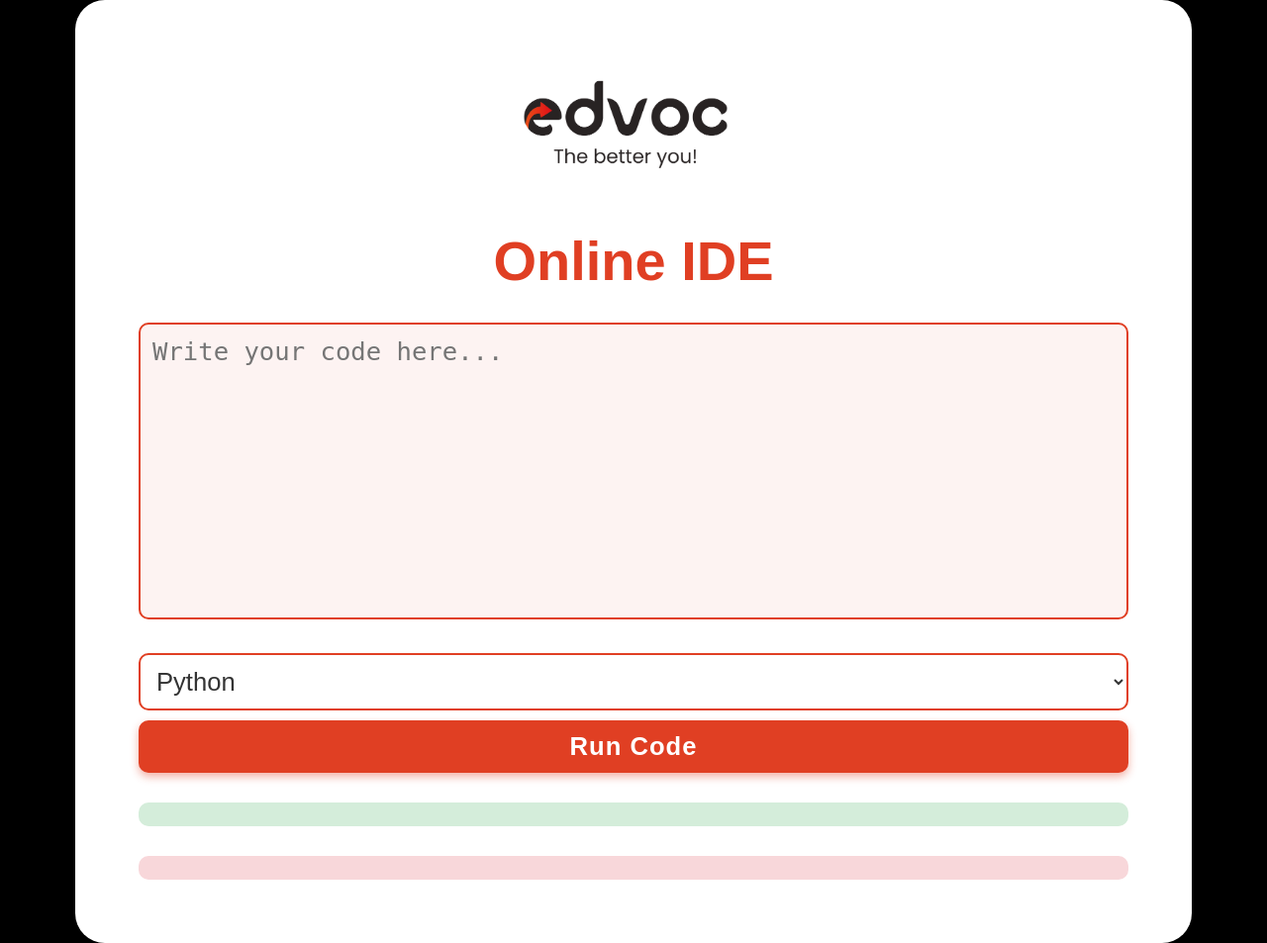
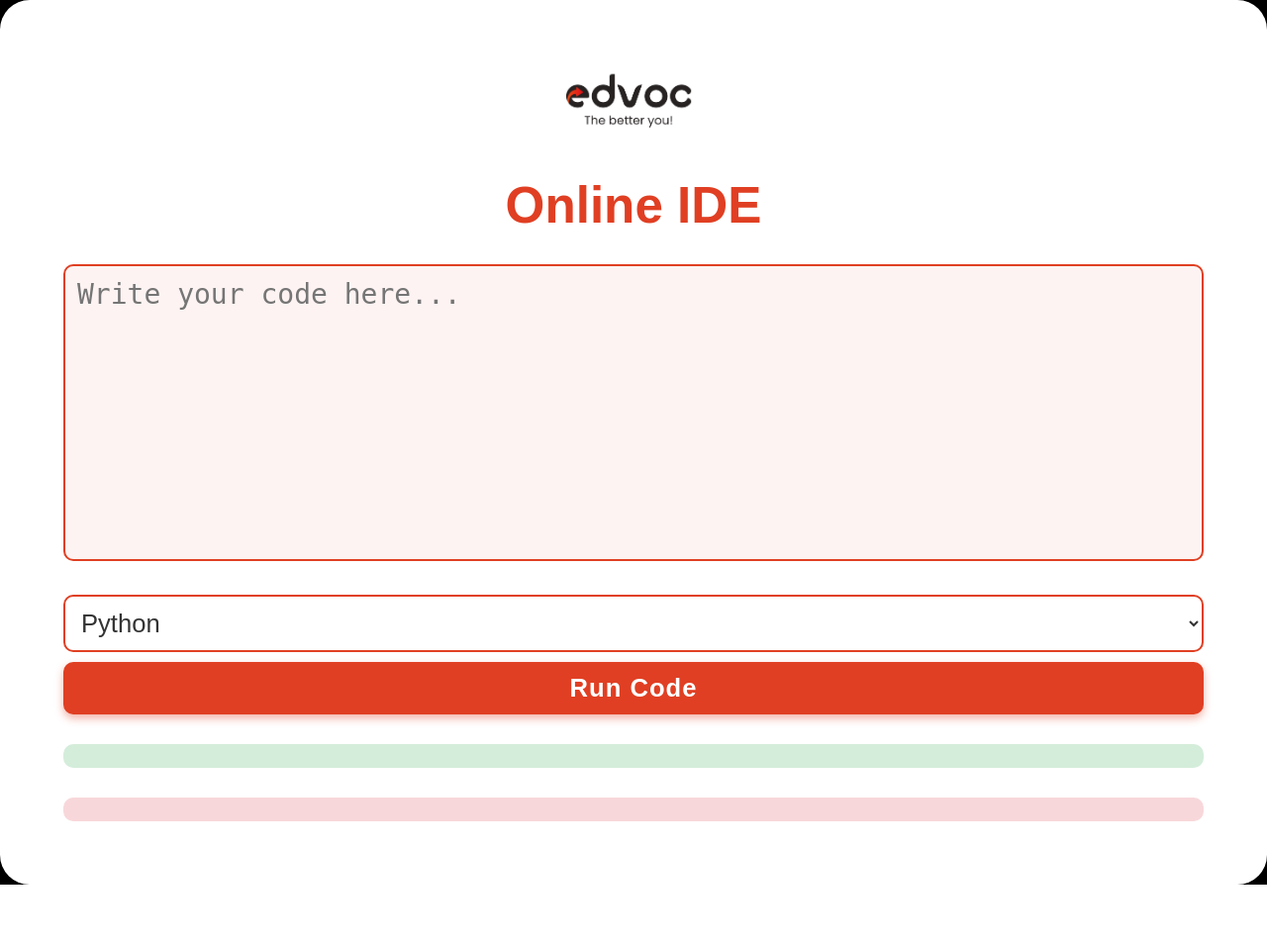
Before and after one commit to nandanasreeraj123/ide, a Flask app: page /ide in a window 1280 px wide. Shown: the whole page at 99% size. After the commit the page ends 894 px from the top, so only its background shows below. Run offline with Flask 3, Linux system fonts and the light colour scheme.

Commit message:
css change v2

```diff
--- a/static/styles.css
+++ b/static/styles.css
@@ -13,7 +13,7 @@ body {
 
 .container {
     width: 90%;
-    max-width: 1000px;
+    max-width: 1200px; /* Increased max-width for larger screens */
     padding: 5%;
     background-color: #ffffff;
     box-shadow: 0 8px 16px rgba(0, 0, 0, 0.3);
@@ -23,7 +23,7 @@ body {
 
 /* Logo */
 .logo {
-    width: clamp(150px, 20vw, 250px); /* Increased and responsive */
+    width: clamp(150px, 15vw, 250px); /* Adjusted for better scaling */
     height: auto;
     display: block;
     margin: 0 auto 30px;
@@ -108,14 +108,47 @@ button:hover {
     color: #155724;
 }
 
-/* Mobile & Tablet Optimization */
-@media (max-width: 1024px) {
+/* Desktop/Larger Screens (greater than 1280px) */
+@media (min-width: 1280px) {
     .container {
-        width: 95%;
-        padding: 6%;
+        max-width: 1200px;
+        padding: 4%;
+    }
+
+    .logo {
+        width: clamp(150px, 10vw, 250px); /* Ensure logo is scaled properly */
+    }
+
+    h1 {
+        font-size: clamp(2.5rem, 4vw, 3.5rem); /* Slightly larger heading */
+    }
+
+    textarea {
+        font-size: clamp(18px, 1.5vw, 30px);
     }
 }
 
+/* Medium Screens (MacBook Air, laptops, around 1280px) */
+@media (max-width: 1280px) and (min-width: 768px) {
+    .container {
+        width: 90%;
+        padding: 5%;
+    }
+
+    h1 {
+        font-size: clamp(2rem, 4vw, 3.2rem); /* Scaled down slightly */
+    }
+
+    .logo {
+        width: clamp(150px, 12vw, 220px); /* Scaled for mid-size screens */
+    }
+
+    textarea {
+        font-size: clamp(16px, 2.5vw, 28px);
+    }
+}
+
+/* Small Screens (Tablets and below, mobile devices) */
 @media (max-width: 768px) {
     body {
         align-items: flex-start;
```
Also changed, not shown: other parts of static/styles.css (+36 -15 lines).
